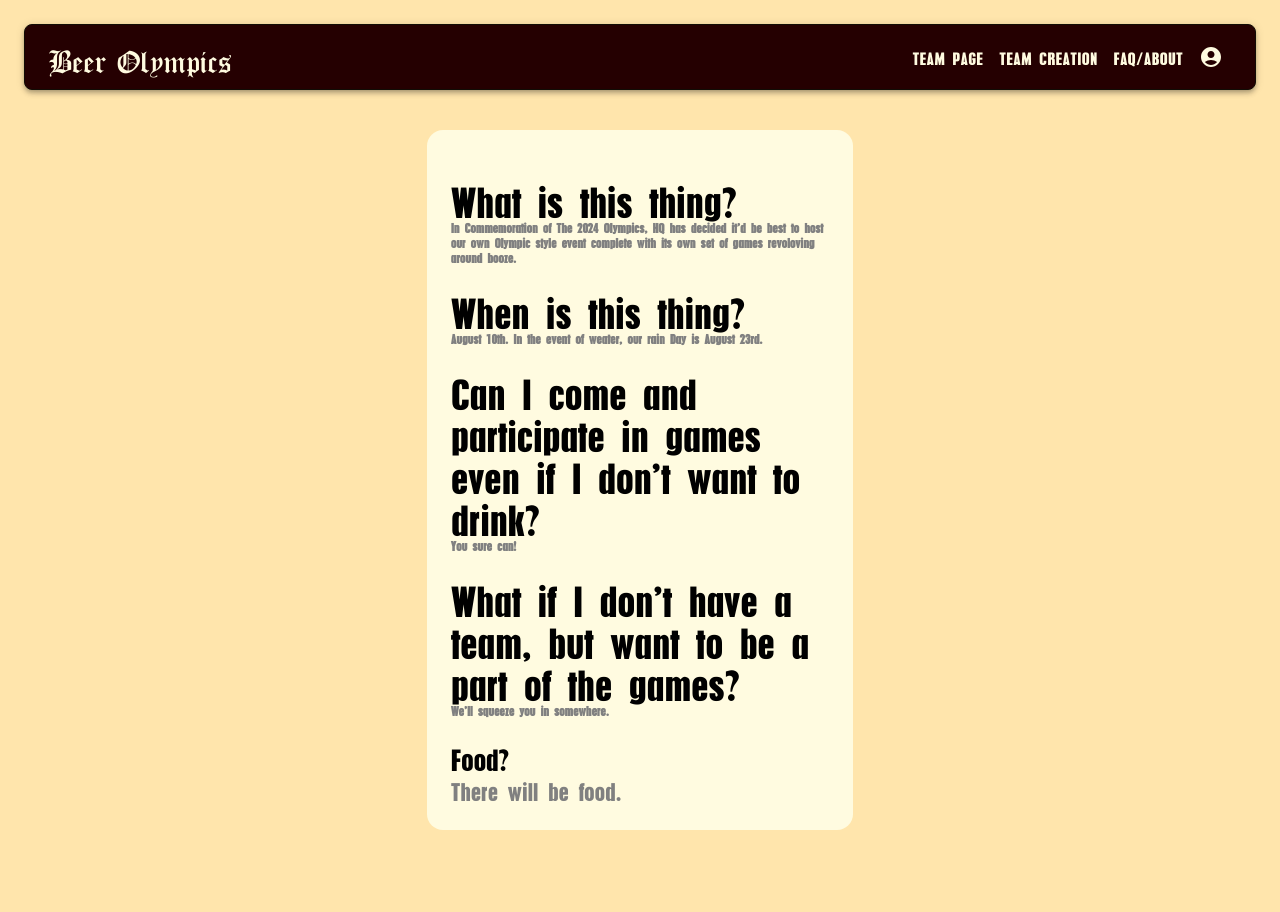
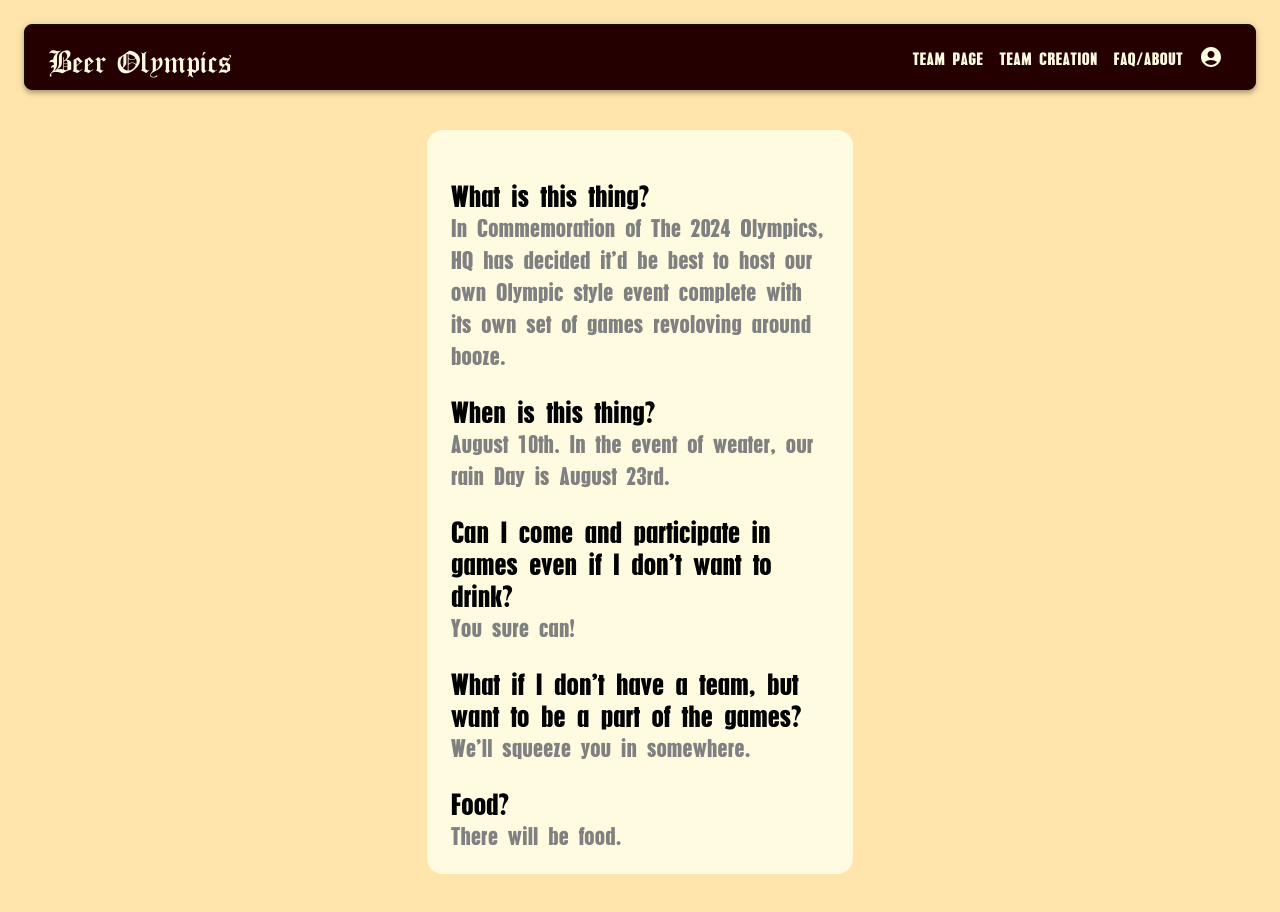
Before and after one commit to Zane-ThummBorst/HqOlympics, a React (Create React App) app in the folder client/: page /FAQ in a window 1280 px wide. Before the commit the page ends 870 px from the top, so only its background shows below. Built offline with nearby package versions, Linux system fonts and the light colour scheme.

Commit message:
Update FAQ.js

```diff
--- a/client/src/Components/FAQ.js
+++ b/client/src/Components/FAQ.js
@@ -26,39 +26,39 @@ const FAQ = () =>{
                }}
                >
                 <Box sx={{mt:3}}>
-                    <Typography fontFamily={'PilsenPlakat'} variant='h4' component='h6'>
+                    <Typography fontFamily={'PilsenPlakat'} variant='h5' component='h6'>
                         What is this thing?
                     </Typography>
-                    <Typography color={'grey'} fontFamily={'PilsenPlakat'} variant='p' component='h6'>
+                    <Typography color={'grey'} fontFamily={'PilsenPlakat'}  variant='h6' component='p'>
                         In Commemoration of The 2024 Olympics, HQ has decided it'd be best to host our own Olympic style event complete with its own set of games revoloving around booze.
                     </Typography>
                 </Box>
 
                 <Box sx={{mt:3}}>
-                    <Typography fontFamily={'PilsenPlakat'} variant='h4' component='h6'>
+                    <Typography fontFamily={'PilsenPlakat'} variant='h5' component='h6'>
                         When is this thing?
                     </Typography>
-                    <Typography color={'grey'} fontFamily={'PilsenPlakat'} variant='p' component='h6'>
+                    <Typography color={'grey'} fontFamily={'PilsenPlakat'} variant='h6' component='p'>
                         August 10th. In the event of weater, our rain Day is August 23rd.
                     </Typography>
                 </Box>
 
 
                 <Box sx={{mt:3}}>
-                    <Typography fontFamily={'PilsenPlakat'} variant='h4' component='h6'>
+                    <Typography fontFamily={'PilsenPlakat'} variant='h5' component='h6'>
                         Can I come and participate in games even if I don't want to drink?
                     </Typography>
-                    <Typography color={'grey'} fontFamily={'PilsenPlakat'} variant='p' component='h6'>
+                    <Typography color={'grey'} fontFamily={'PilsenPlakat'}  variant='h6' component='p'>
                        You sure can!
                     </Typography>
                 </Box>
 
 
                 <Box sx={{mt:3}}>
-                    <Typography fontFamily={'PilsenPlakat'} variant='h4' component='h6'>
+                    <Typography fontFamily={'PilsenPlakat'} variant='h5' component='h6'>
                         What if I don't have a team, but want to be a part of the games?
                     </Typography>
-                    <Typography color={'grey'} fontFamily={'PilsenPlakat'} variant='p' component='h6'>
+                    <Typography color={'grey'} fontFamily={'PilsenPlakat'}  variant='h6' component='p'>
                         We'll squeeze you in somewhere.
                     </Typography>
                 </Box>
```
